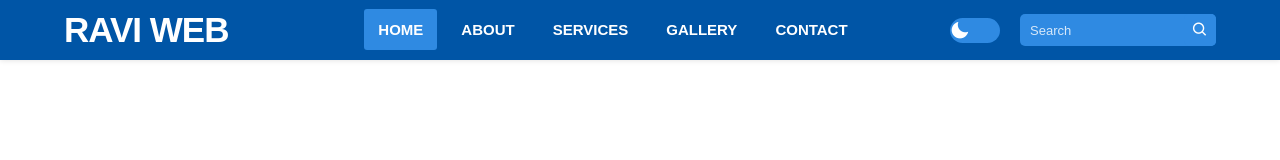
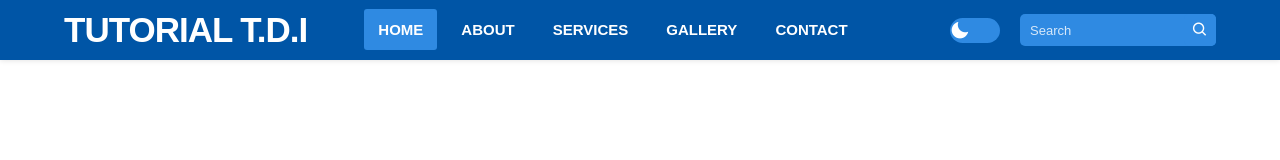
Before and after one commit to MustaphaIdrissi/menu, a plain HTML site: page index.html in a window 1280 px wide. Drawn offline with nearby package versions, Linux system fonts and the light colour scheme.

Commit message:
Update index.html
SSS

```diff
--- a/index.html
+++ b/index.html
@@ -17,7 +17,7 @@
   <header class="header">
     <!-- =======Logo Start=== -->
     <div class="logo">
-      <a href="#">Ravi Web</a>
+      <a href="#">Tutorial T.D.I</a>
     </div>
     <!-- =======Logo Start=== -->
     <!-- =======Navbar Start==== -->
```
